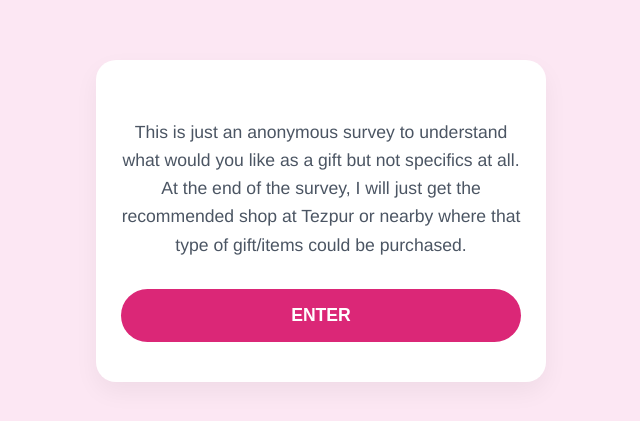
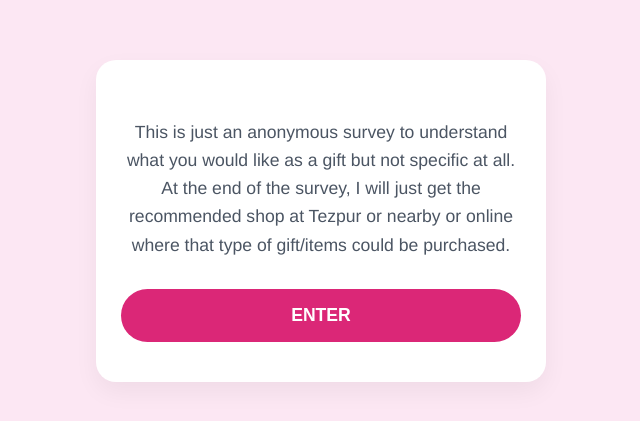
Before and after one commit to peaceinpoetry/gift, a plain HTML site: page index.html in a window 1280 px wide. Shown: the part 179-600 px from the top of the page, without its empty margins (319-959 px from the left). Drawn offline with Linux system fonts and the light colour scheme.

Commit message:
Update index.html

```diff
--- a/index.html
+++ b/index.html
@@ -78,7 +78,7 @@
 
         <!-- PAGE 1: Landing -->
         <div id="page-start" class="page active">
-            <p>This is just an anonymous survey to understand what would you like as a gift but not specifics at all. At the end of the survey, I will just get the recommended shop at Tezpur or nearby where that type of gift/items could be purchased. </p>
+            <p>This is just an anonymous survey to understand what you would like as a gift but not specific at all. At the end of the survey, I will just get the recommended shop at Tezpur or nearby or online where that type of gift/items could be purchased. </p>
             <button id="enterBtn" class="btn" onclick="handleEnter(event)">ENTER</button>
         </div>
 
```
